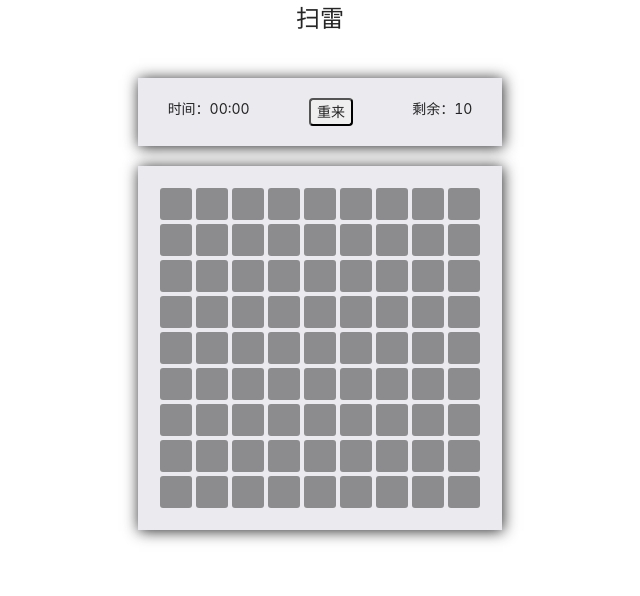
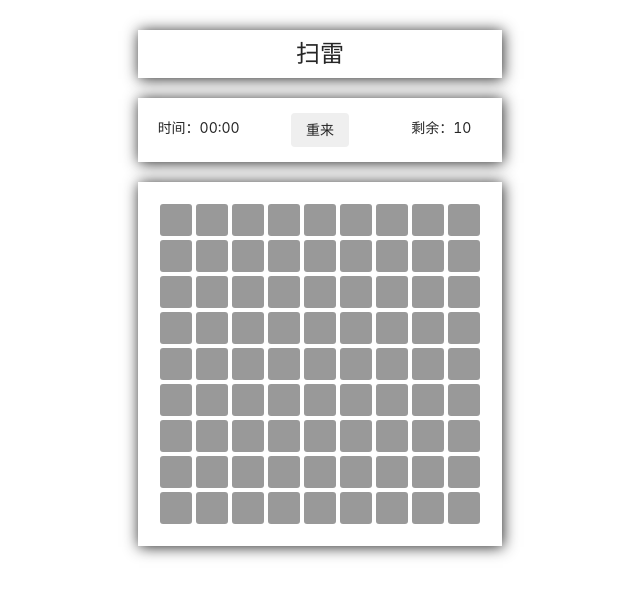
Before and after one commit to enpitsuLin/Vue-minesweeper, a Vue app: page / in a window 1280 px wide. Shown: the top 596 px of the page, without its empty margins (320-960 px from the left). Built offline with nearby package versions, Linux system fonts and the light colour scheme.

Commit message:
dialog add

```diff
--- a/src/components/cell.vue
+++ b/src/components/cell.vue
@@ -47,7 +47,7 @@ export default {
   line-height: 32px;
   cursor: pointer;
   text-align: center;
-
+  transition-duration: 0.4s;
   &.open {
     background-color: rgba(0, 0, 0, 0.7);
     &.mark {
@@ -57,7 +57,7 @@ export default {
   &.mark {
     background-color: rgba(198, 192, 147, 0.4);
     &:hover {
-      background-color: rgba(0, 0, 0, 0.5);
+      background-color: rgba(83, 83, 71, 0.5);
     }
   }
   &.trigger {
--- /dev/null
+++ b/src/components/dialog.vue
@@ -0,0 +1,103 @@
+<template>
+  <div class="dialog">
+    <!-- 遮罩 -->
+    <div class="dialog-cover" v-show="isShow" @click="isShow=false"></div>
+    <!-- 弹窗 -->
+    <dialog class="dialog-container" v-show="isShow">
+      <div class="dialog-header">
+        <div class="dialog-title">{{title}}</div>
+      </div>
+      <div class="dialog-content" v-html="content"></div>
+      <div class="dialog-footer">
+        <button @click="isShow=false">关闭</button>
+      </div>
+    </dialog>
+  </div>
+</template>
+
+<script>
+export default {
+  props: {
+    content: {
+      type: String,
+      default: ""
+    },
+    title: {
+      type: String,
+      default: ""
+    }
+  },
+  data() {
+    return {
+      isShow: false
+    };
+  },
+  methods: {
+    show() {
+      this.isShow = true;
+    }
+  }
+};
+</script>
+
+
+<style lang="less" scoped>
+.dialog {
+  position: relative;
+  color: #2e2c2d;
+  .dialog-cover {
+    background: rgba(0, 0, 0, 0.2);
+    position: fixed;
+    z-index: 200;
+    top: 0;
+    left: 0;
+    width: 100%;
+    height: 100%;
+  }
+  .dialog-container {
+    border: none;
+    position: fixed;
+
+    width: 80%;
+    max-width: 400px;
+    top: 35%;
+    display: block;
+    padding: 20px;
+    z-index: 300;
+    border-radius: 5px;
+    .dialog-header {
+      margin: 0;
+      margin-bottom: 5px;
+      .dialog-title {
+        padding-left: 0;
+        font-size: 16px;
+        font-weight: 700;
+        height: 18px;
+        color: #333;
+      }
+    }
+    .dialog-content{
+        margin-top: 20px;
+    }
+    .dialog-footer {
+      text-align: right;
+      button {
+        border: none;
+        display: inline-block;
+        line-height: 1;
+        white-space: nowrap;
+        cursor: pointer;
+        margin: 0;
+        padding: 10px 15px;
+        border-radius: 4px;
+        -webkit-transition-duration: 0.4s;
+        transition-duration: 0.4s;
+        &:hover {
+          background-color: #333;
+          color: white;
+        }
+      }
+    }
+  }
+}
+</style>
--- a/src/components/game.vue
+++ b/src/components/game.vue
@@ -1,16 +1,18 @@
 <template>
   <div class="game">
-    <div class="title">扫雷</div>
-    <Minebroad :level="level"></Minebroad>
+    <Dialog :title="dialog.title" :content="dialog.content" ref="dialog"></Dialog>
+    <Minebroad @showdialog="showdialog" :level="level"></Minebroad>
   </div>
 </template>
 
 <script type="text/babel">
 import Minebroad from "./minebroad.vue";
+import Dialog from "./dialog.vue";
 
 export default {
   components: {
-    Minebroad
+    Minebroad,
+    Dialog
   },
 
   data() {
@@ -20,8 +22,15 @@ export default {
         { name: "mid", size: [16, 16], mineTotal: 40 },
         { name: "hard", size: [16, 30], mineTotal: 99 }
       ],
-      level: { name: "easy", size: [9, 9], mineTotal: 10 }
+      level: { name: "easy", size: [9, 9], mineTotal: 10 },
+      dialog: { title: "", content: "" }
     };
+  },
+  methods: {
+    showdialog(data) {
+      this.dialog = data;
+      this.$refs.dialog.show();
+    }
   }
 };
 </script>
@@ -48,10 +57,5 @@ a {
   display: flex;
   flex-direction: column;
   align-items: center;
-  .title {
-    margin-bottom: 40px;
-    text-align: center;
-    font-size: 24px;
-  }
 }
 </style>
--- a/src/components/minebroad.vue
+++ b/src/components/minebroad.vue
@@ -1,5 +1,6 @@
 <template>
   <div class="mine-body">
+    <div class="title">扫雷</div>
     <div class="info">
       <div class="timer">时间：{{timestr}}</div>
       <div class="reset">
@@ -188,10 +189,14 @@ export default {
           const data = this.mineMap[row][index];
           if (data.isMine === "true") {
             data.isOpen = true;
-
           }
         }
       }
+      //弹窗提醒
+      this.$emit("showdialog", {
+        title: "游戏结束",
+        content: "不幸踩雷╮(╯﹏╰)╭"
+      });
     },
     checkwin() {
       const {
@@ -202,7 +207,10 @@ export default {
 
       if (this.mineCount.open + mineTotal === totalCell) {
         this.state.win = true;
-        console.log("win!");
+        this.$emit("showdialog", {
+          title: "游戏结束",
+          content: "优秀的排雷兵！"
+        });
       }
     }
   },
@@ -215,26 +223,48 @@ export default {
 };
 </script>
 
-<style lang="less">
+<style lang="less" >
 .mine-body {
+  margin-top: 30px;
   display: flex;
   flex-direction: column;
   align-items: center;
+  .title {
+    box-shadow: 1px 1px 14px;
+    margin-bottom: 20px;
+    width: 100%;
+    text-align: center;
+    font-size: 24px;
+    padding: 5px;
+  }
   .info {
     display: flex;
     justify-content: space-around;
-    background-color: #eaeaef;
+    background-color: #fff;
     box-shadow: 1px 1px 14px;
     margin-bottom: 20px;
     width: 100%;
     div {
-      display: inline-block;
-      margin: 20px;
+      width: 33%;
+      text-align: center;
+      margin-top: 15px;
+      margin-bottom: 15px;
+      line-height: 30px;
     }
     .reset {
       button {
+        border: none;
+        line-height: 1;
+        white-space: nowrap;
+        margin: 0;
+        padding: 10px 15px;
         border-radius: 4px;
         cursor: pointer;
+        transition-duration: 0.4s;
+        &:hover {
+          background-color: #333;
+          color: white;
+        }
       }
     }
   }
@@ -243,7 +273,7 @@ export default {
     flex-direction: column;
     align-items: center;
     padding: 20px;
-    background-color: #eaeaef;
+    background-color: #fff;
     box-shadow: 1px 1px 14px;
     .row {
       display: flex;
```
Also changed, not shown: 1 other file (tests, documents, lock files or other folders).
